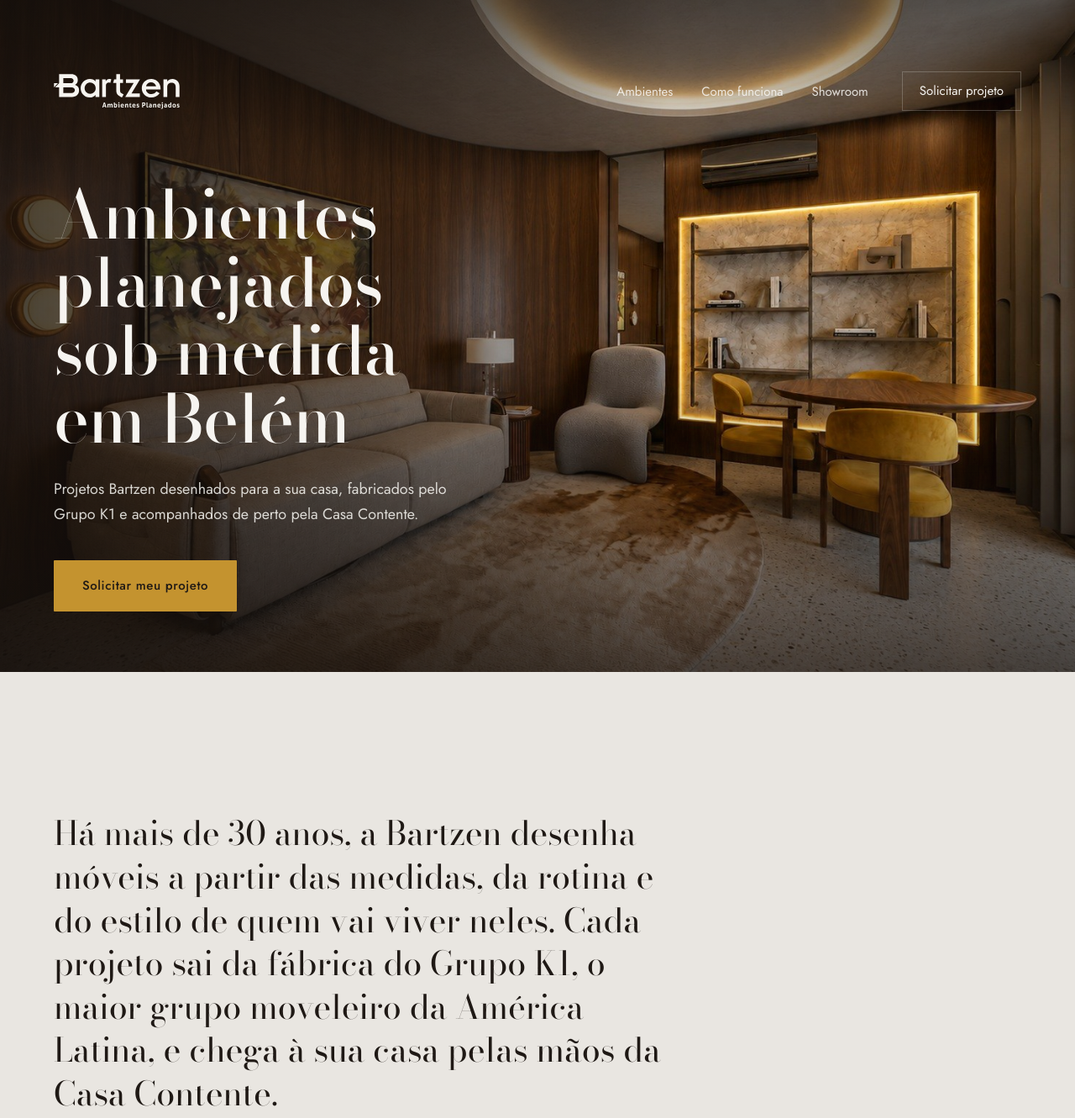
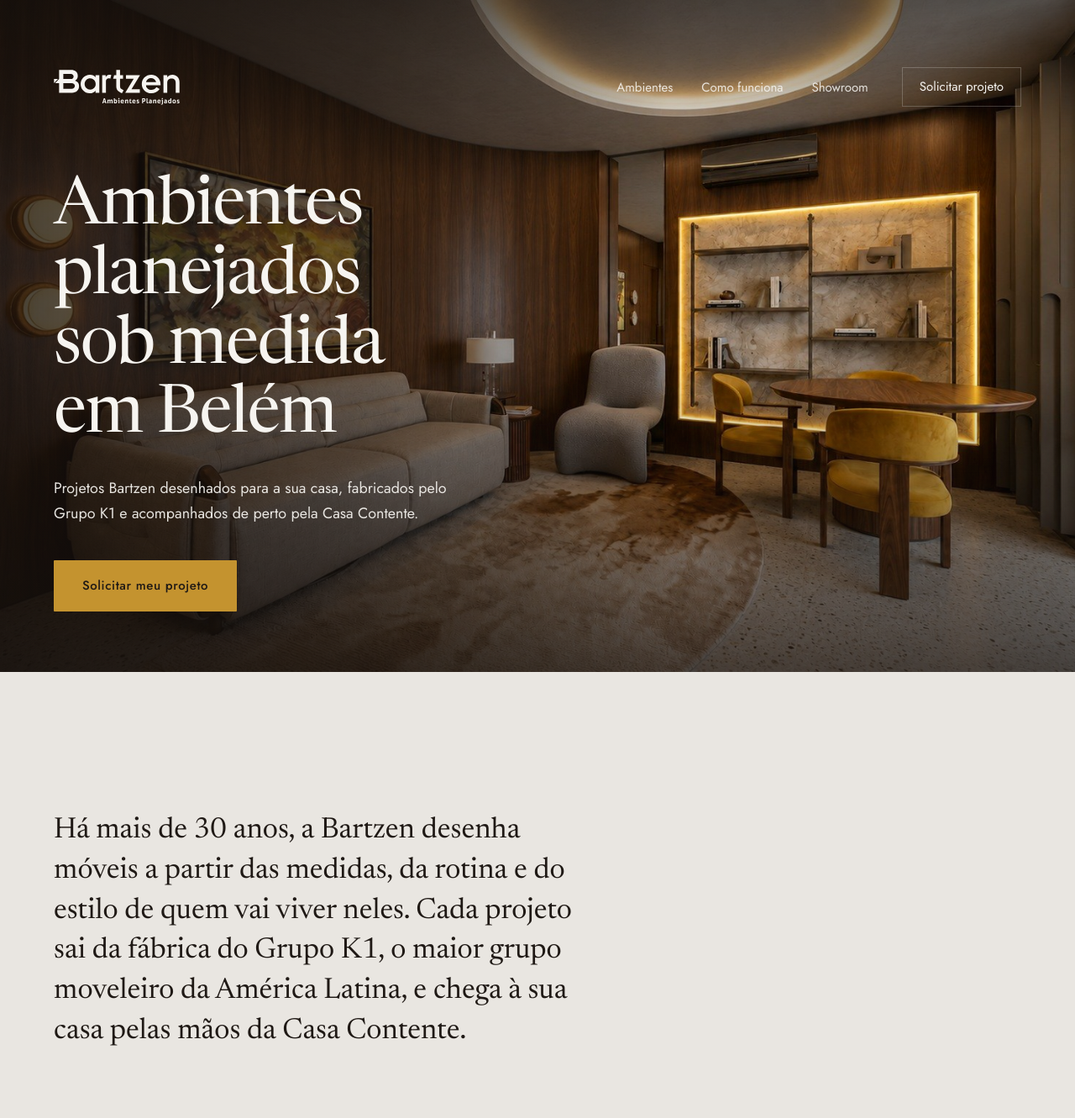
Before and after one commit to lvdamaceno/bartzen-site, a website: page public/novolayout/index.html in a window 1280 px wide. Shown: the top 1331 px of the page at 84% size. Drawn offline with Linux system fonts and the light colour scheme; no server answers.

Commit message:
novolayout: swap Bodoni Moda for Newsreader, darker and larger body text for readability
Co-Authored-By: Claude Opus 5.5 <noreply@anthropic.com>

```diff
--- a/public/novolayout/index.html
+++ b/public/novolayout/index.html
@@ -25,7 +25,7 @@
         } catch (e) {}
       })();
     </script>
-    <link rel="preload" href="fontes/bodoni-moda.woff2" as="font" type="font/woff2" crossorigin />
+    <link rel="preload" href="fontes/newsreader.woff2" as="font" type="font/woff2" crossorigin />
     <link rel="preload" href="fontes/jost.woff2" as="font" type="font/woff2" crossorigin />
     <link rel="stylesheet" href="novolayout.css" />
   </head>
--- a/public/novolayout/novolayout.css
+++ b/public/novolayout/novolayout.css
@@ -2,9 +2,9 @@
    Paleta tirada das fotos dos ambientes: granilite, wengué, freijó e o ocre dos armários e das cadeiras. */
 
 @font-face {
-  font-family: 'Bodoni Moda';
-  src: url('fontes/bodoni-moda.woff2') format('woff2-variations');
-  font-weight: 400 900;
+  font-family: 'Newsreader';
+  src: url('fontes/newsreader.woff2') format('woff2-variations');
+  font-weight: 200 800;
   font-style: normal;
   font-display: swap;
 }
@@ -25,12 +25,12 @@
   --ocre: #c4932f;
   --ocre-claro: #d9ad52;
   --texto: #2a231e;
-  --texto-suave: #6a5f56;
+  --texto-suave: #4f453d;
   --linha: rgba(31, 25, 21, 0.16);
   --linha-clara: rgba(246, 244, 240, 0.22);
   --erro: #a3402f;
 
-  --serifa: 'Bodoni Moda', 'Didot', 'Bodoni 72', Georgia, serif;
+  --serifa: 'Newsreader', Georgia, 'Times New Roman', serif;
   --sans: 'Jost', 'Futura', 'Century Gothic', system-ui, sans-serif;
 
   --margem: clamp(20px, 5vw, 72px);
@@ -56,9 +56,9 @@ body {
   background: var(--pedra);
   color: var(--texto);
   font-family: var(--sans);
-  font-size: 17px;
+  font-size: 18px;
   font-weight: 400;
-  line-height: 1.65;
+  line-height: 1.7;
   -webkit-font-smoothing: antialiased;
 }
 img {
@@ -207,17 +207,17 @@ p {
   animation: surgir 1.2s 0.5s ease-out both;
 }
 .hero h1 {
-  font-size: clamp(44px, 6.2vw, 96px);
-  font-weight: 500;
-  line-height: 1.02;
-  letter-spacing: -0.01em;
+  font-size: clamp(44px, 6.2vw, 92px);
+  font-weight: 400;
+  line-height: 1.04;
+  letter-spacing: -0.02em;
   max-width: 12ch;
 }
 .hero-texto p {
   max-width: 44ch;
   margin: 28px 0 40px;
   font-size: clamp(17px, 1.4vw, 19px);
-  color: rgba(246, 244, 240, 0.86);
+  color: rgba(246, 244, 240, 0.92);
 }
 @keyframes assentar {
   from {
@@ -262,9 +262,9 @@ p {
 }
 .marca-texto {
   font-family: var(--serifa);
-  font-size: clamp(26px, 3.1vw, 42px);
-  line-height: 1.3;
-  max-width: 30ch;
+  font-size: clamp(25px, 2.7vw, 38px);
+  line-height: 1.38;
+  max-width: 32ch;
   color: var(--wengue);
 }
 .fatos {
@@ -285,7 +285,7 @@ p {
 .fatos dd {
   margin: 2px 0 0;
   color: var(--texto-suave);
-  font-size: 15px;
+  font-size: 16px;
 }
 
 /* ---------- Ambientes ---------- */
@@ -341,7 +341,7 @@ p {
 }
 .panorama figcaption {
   padding: 14px var(--margem) 0;
-  font-size: 14px;
+  font-size: 15px;
   color: var(--texto-suave);
 }
 
@@ -375,7 +375,7 @@ p {
   color: var(--wengue);
 }
 .lista-ambientes span {
-  font-size: 15px;
+  font-size: 16px;
   color: var(--texto-suave);
 }
 
@@ -412,7 +412,7 @@ p {
   margin-bottom: 12px;
 }
 .processo p {
-  font-size: 16px;
+  font-size: 17px;
   color: var(--texto-suave);
   max-width: 30ch;
 }
@@ -441,7 +441,7 @@ p {
   margin-bottom: 24px;
 }
 .showroom-texto > p {
-  color: rgba(246, 244, 240, 0.78);
+  color: rgba(246, 244, 240, 0.88);
   max-width: 40ch;
 }
 .showroom address {
@@ -503,7 +503,7 @@ p {
 }
 .campo label {
   display: block;
-  font-size: 14px;
+  font-size: 15px;
   color: var(--texto-suave);
   margin-bottom: 4px;
 }
@@ -542,7 +542,7 @@ p {
   gap: 14px;
   align-items: flex-start;
   margin: 8px 0 32px;
-  font-size: 14.5px;
+  font-size: 15.5px;
   line-height: 1.55;
   color: var(--texto-suave);
 }
```
Also changed, not shown: public/novolayout/fontes/LICENSE-newsreader.txt, public/novolayout/fontes/bodoni-moda.woff2 (deleted), public/novolayout/fontes/newsreader.woff2 (added).
